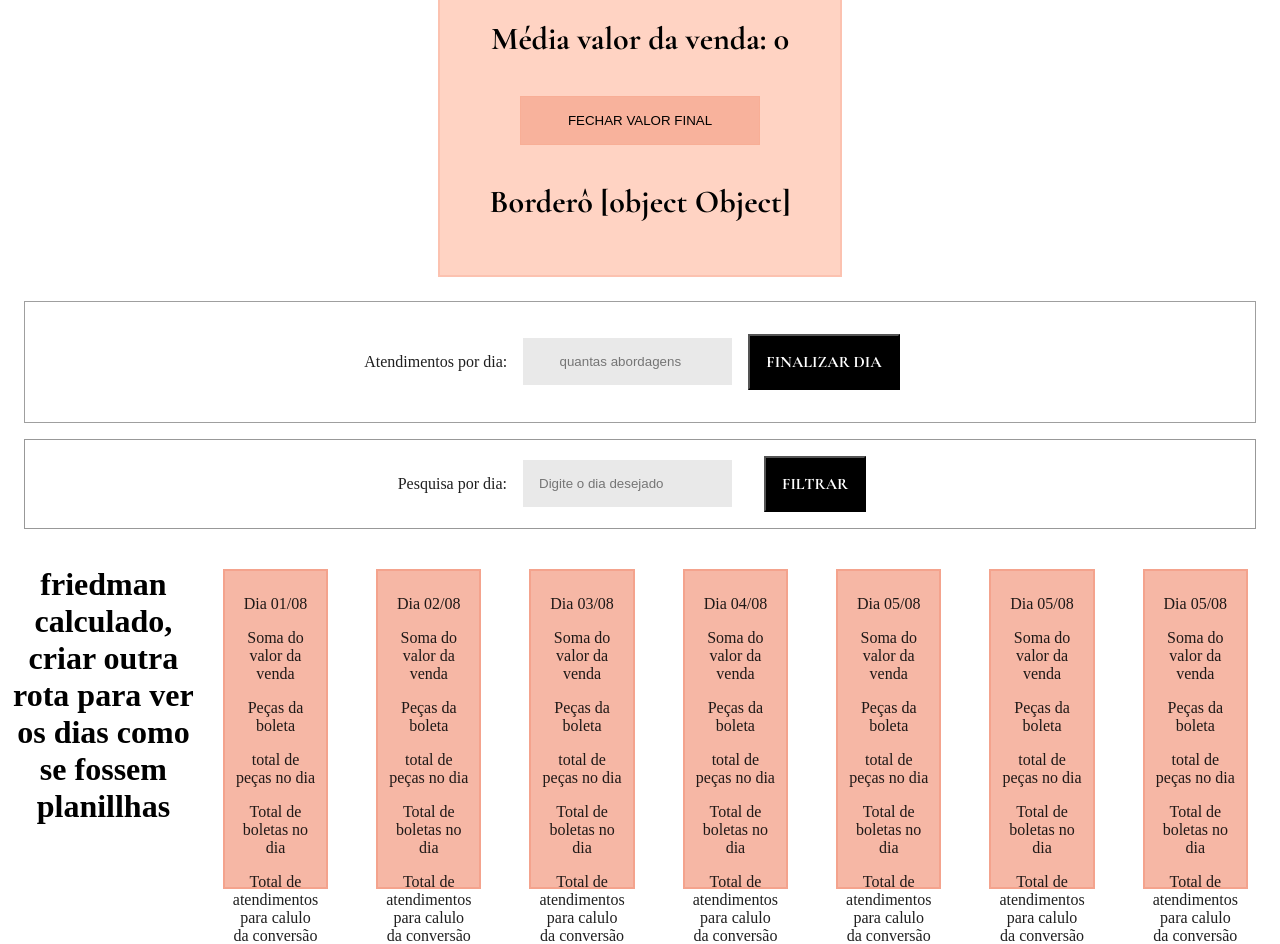
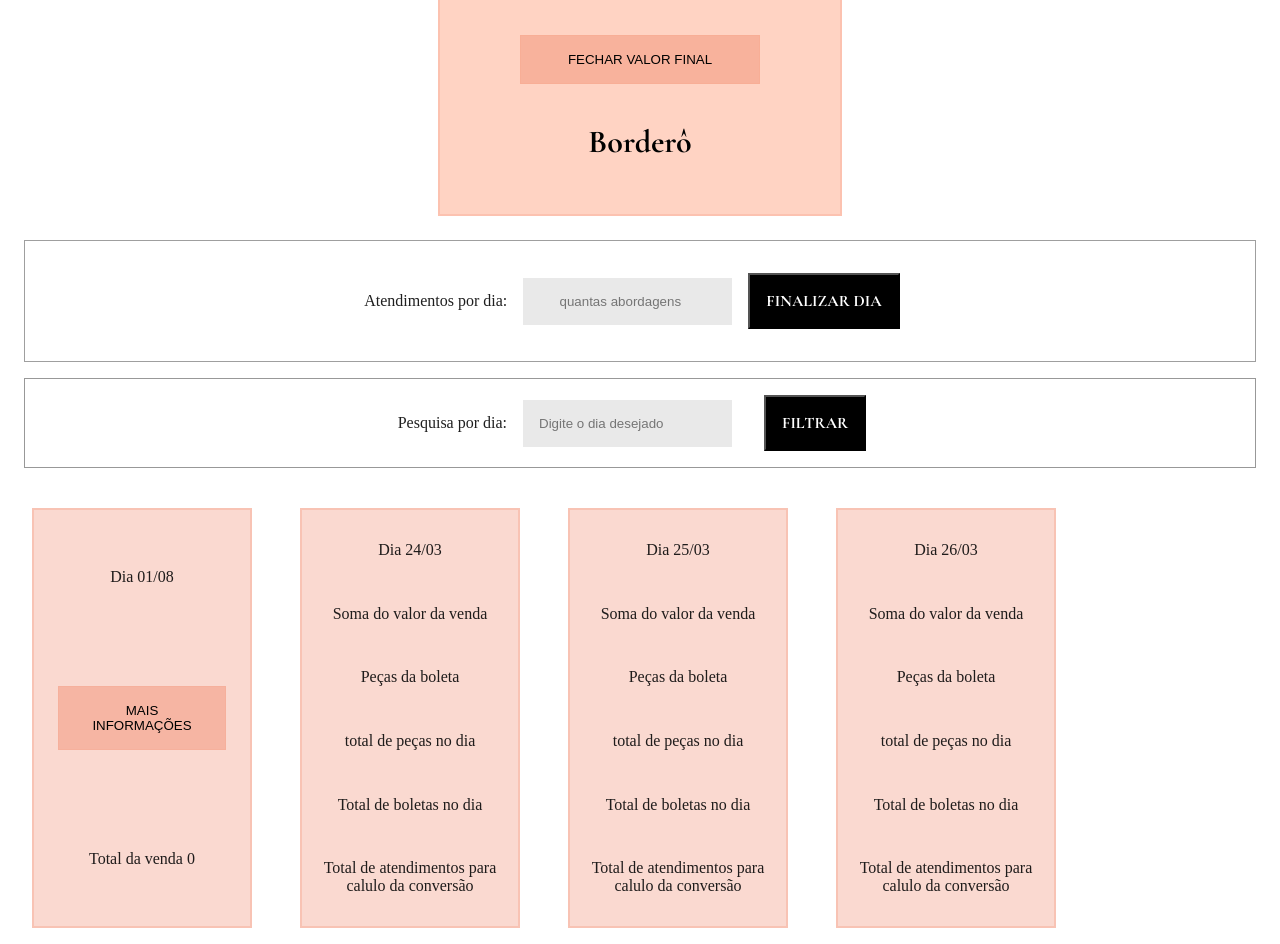
Before and after one commit to SabrinaPaschini/SellPersonalControl, an Angular app: page / in a window 1280 px wide. Shown: the part 1188-2132 px from the top of the page. Built offline with nearby package versions, Linux system fonts and the light colour scheme.

Commit message:
add - style e nova funcionalidade para prox componente

```diff
--- a/src/app/app.component.html
+++ b/src/app/app.component.html
@@ -1,4 +1,3 @@
 <div class="all">
-
-  <app-sell-control></app-sell-control>
+   <app-sell-control></app-sell-control>
 </div>
--- a/src/app/config.service.ts
+++ b/src/app/config.service.ts
@@ -1,9 +1,6 @@
 import { Injectable } from '@angular/core';
 
-import { BehaviorSubject } from 'rxjs'; // passo 1, apos instalar o rxjs
 
-
-// agora preciso, apos importar criar uma classe
 
 @Injectable({
   providedIn: 'root',
@@ -15,6 +12,8 @@ export class ConfigService {
 
 dadosService(){
 
+return this.metaindividual
+
 
 }
 
--- a/src/app/sell-control/sell-control.component.css
+++ b/src/app/sell-control/sell-control.component.css
@@ -48,22 +48,26 @@ button {
 }
 
 .dias {
+  display: flex;
+  flex-direction: row;
   flex-wrap: wrap;
-  border: solid 2px #f0866967;
+  border: solid 2px #f0866946;
   width: 200px;
-  height: 300px;
+
+  min-height: 400px;
   align-items: center;
   justify-content: center;
   margin: 1.5rem;
   margin-bottom: 1rem;
   padding: 0.5rem;
-  background-color: #f0866998;
+  background-color: #f0866950;
   text-align: center;
 }
 
 .mes {
   display: flex;
   flex-direction: row;
+  flex-wrap: wrap;
 }
 
 .inputItem {
@@ -86,7 +90,6 @@ button {
   width: 15rem;
   cursor: pointer;
   padding: 1rem;
-
   justify-content: center;
   align-items: center;
   text-align: center;
--- a/src/app/sell-control/sell-control.component.html
+++ b/src/app/sell-control/sell-control.component.html
@@ -44,9 +44,9 @@
         </button>
       </div>
       <h1>Total venda: {{ detalheVenda() }}</h1>
-      <h1>PA: {{ item }}</h1>
-      <h1>Média valor da venda: {{ calculoMedia() }}</h1>
-    </div>
+      <h1>Peça por atendimento: {{ item }}</h1>
+
+      </div>
 
     <div class="btnEnd">
       <button class="btnAdd">Fechar valor final</button>
@@ -69,10 +69,29 @@
 </div>
 
 <div class="mes">
-  <h1>friedman calculado, criar outra rota para ver os dias como se fossem planillhas</h1>
+
   <div class="dias">
 
-    <p>Dia 01/08</p>
+      <p class="separar">Dia 01/08</p>
+      <button (click)="mostraDiv()" class="btnAdd">Mais informações</button>
+
+      <p>Total da venda {{detalheVenda()}}</p>
+
+
+      <div class="maisInfo" *ngIf="mais">
+        <p>Peças da boleta {{item}}</p>
+        <p>total de peças no dia - quando clicar no botao fechar valor final</p>
+        <p>Total de boletas no dia - toda vez que clicar em valor final ele cria um contador </p>
+        <p>Total de atendimentos para calulo da conversão</p>
+
+      </div>
+
+
+
+  </div>
+
+  <div class="dias">
+    <p>Dia 24/03</p>
     <p>Soma do valor da venda</p>
     <p>Peças da boleta</p>
     <p>total de peças no dia</p>
@@ -81,7 +100,7 @@
   </div>
 
   <div class="dias">
-    <p>Dia 02/08</p>
+    <p>Dia 25/03</p>
     <p>Soma do valor da venda</p>
     <p>Peças da boleta</p>
     <p>total de peças no dia</p>
@@ -90,16 +109,7 @@
   </div>
 
   <div class="dias">
-    <p>Dia 03/08</p>
-    <p>Soma do valor da venda</p>
-    <p>Peças da boleta</p>
-    <p>total de peças no dia</p>
-    <p>Total de boletas no dia</p>
-    <p>Total de atendimentos para calulo da conversão</p>
-  </div>
-
-  <div class="dias">
-    <p>Dia 04/08</p>
+    <p>Dia 26/03</p>
     <p>Soma do valor da venda</p>
     <p>Peças da boleta</p>
     <p>total de peças no dia</p>
@@ -133,4 +143,3 @@
     <p>Total de boletas no dia</p>
     <p>Total de atendimentos para calulo da conversão</p>
   </div>
-</div>
--- a/src/app/sell-control/sell-control.component.ts
+++ b/src/app/sell-control/sell-control.component.ts
@@ -26,6 +26,8 @@ export class SellControlComponent implements OnInit {
   atendimentos: number = 0;
 
   bordero: any = {};
+
+  mais: boolean = false ;
 
   constructor(private configService: ConfigService) {}
 
@@ -61,20 +63,24 @@ export class SellControlComponent implements OnInit {
     return parseFloat(this.media.toFixed(2));
   }
 
+  //é um metodo que vai guardar as variveis da venda e colocar na tabela, que é o proximo componente
+
   fechaValorFinal(){
 
-      const bordero = {
-
-        total : this.total ,
-        media : this.media,
-        item : this.item,
-        todosPrecos: this.todosPrecos
 
 
-    };
-    return bordero;
   }
 
+  mostraDiv(){
+
+    if(this.mais === false){
+      this.mais = true;
+
+    }else {
+      this.mais = false
+    }
+
+  }
 
 
   ngOnInit(): void {}
--- a/src/app/usuario01/usuario01.component.css
+++ b/src/app/usuario01/usuario01.component.css
@@ -0,0 +1,13 @@
+.header{
+    border: solid 1px red;
+    width: 100%;
+    height:auto;
+    justify-content: center;
+    background-color: red;
+
+}
+
+.content{
+    border: solid 1px blue;
+    background-color: blue;
+}
--- a/src/app/usuario01/usuario01.component.html
+++ b/src/app/usuario01/usuario01.component.html
@@ -1 +1,5 @@
-<p>usuario01 works!</p>
+
+<header class="header"><h1>teste cabeçalho<header>
+    <button class="btn" (click)="chamarEvento()">Mostrar content</button> </header>
+
+<div class="content" *ngIf="evento" ><p>Conteudo escondido aqui</p></div>
--- a/src/app/usuario01/usuario01.component.ts
+++ b/src/app/usuario01/usuario01.component.ts
@@ -1,3 +1,4 @@
+import { r3JitTypeSourceSpan } from '@angular/compiler';
 import { Component, OnInit } from '@angular/core';
 
 @Component({
@@ -7,9 +8,23 @@ import { Component, OnInit } from '@angular/core';
 })
 export class Usuario01Component implements OnInit {
 
+  evento: boolean = false;
+
+  chamarEvento(){
+
+    if (this.evento === false){
+      this.evento = true;
+    }else {
+      this.evento = false
+    }
+  }
+
   constructor() { }
 
   ngOnInit(): void {
+
   }
 
+
+
 }
```
